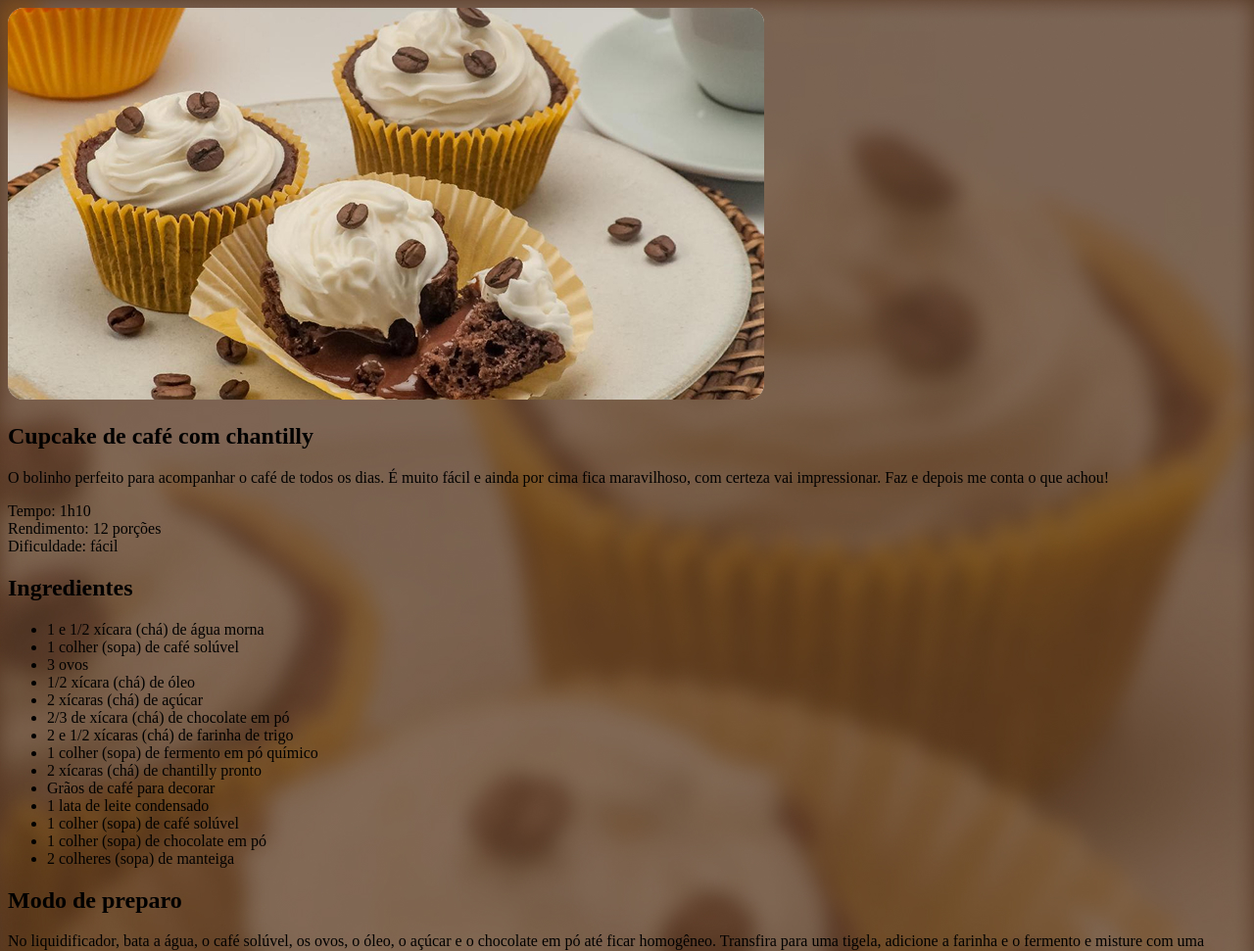
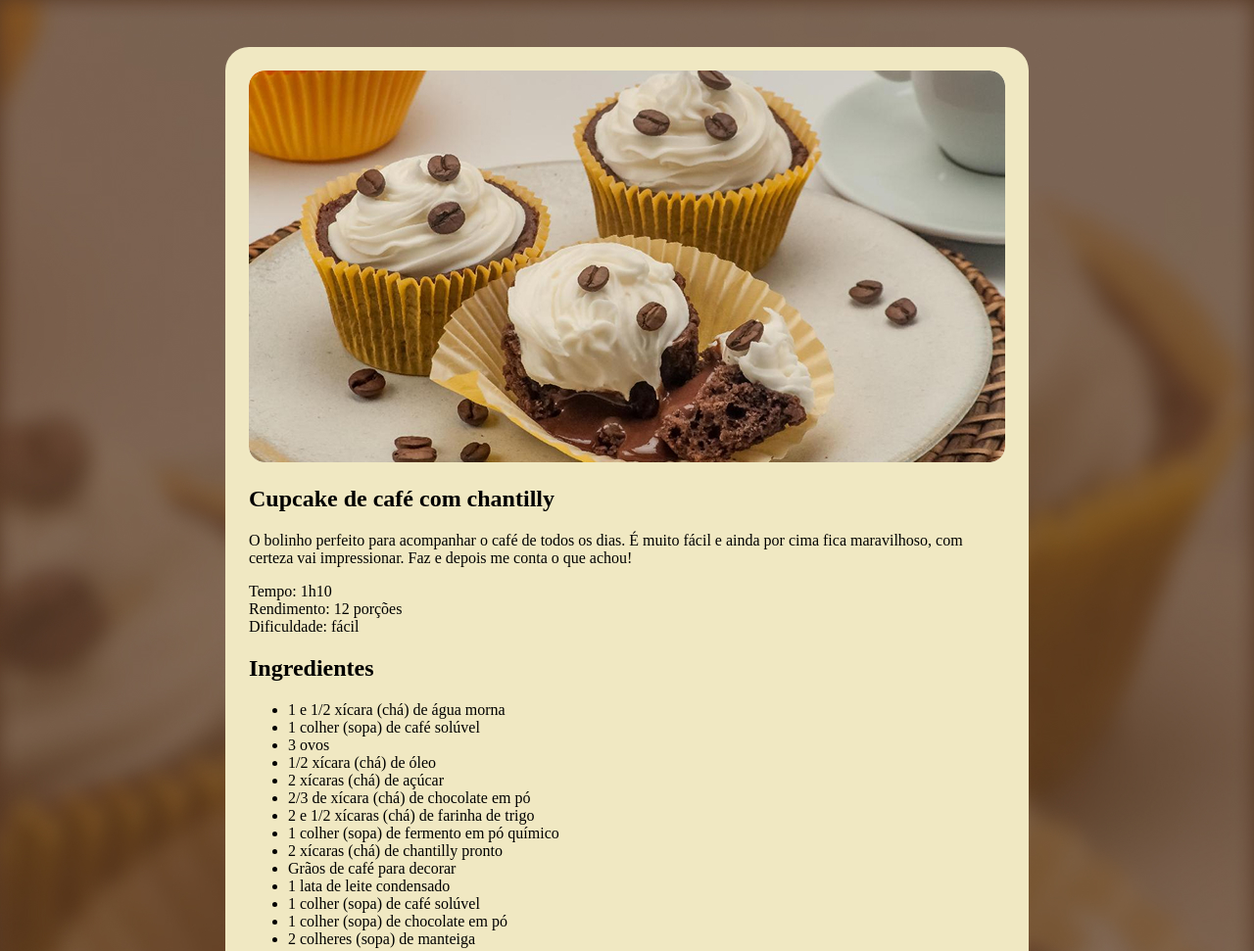
Before and after one commit to olucasbraga/projeto-receitas, a plain HTML site: page html e css/index.html in a window 1280 px wide. Shown: the top 971 px of the page at 98% size. Drawn offline with Linux system fonts and the light colour scheme.

Commit message:
estilizando o page

```diff
--- a/html e css/style.css
+++ b/html e css/style.css
@@ -4,7 +4,12 @@ body {
 }
 
 #page {
-
+    box-sizing: border-box;
+    max-width: 820px;
+    padding: 24px;
+    background-color: #F0E8C2;
+    border-radius: 24px;
+    margin: 48px auto;
 }
 
 img {
```
